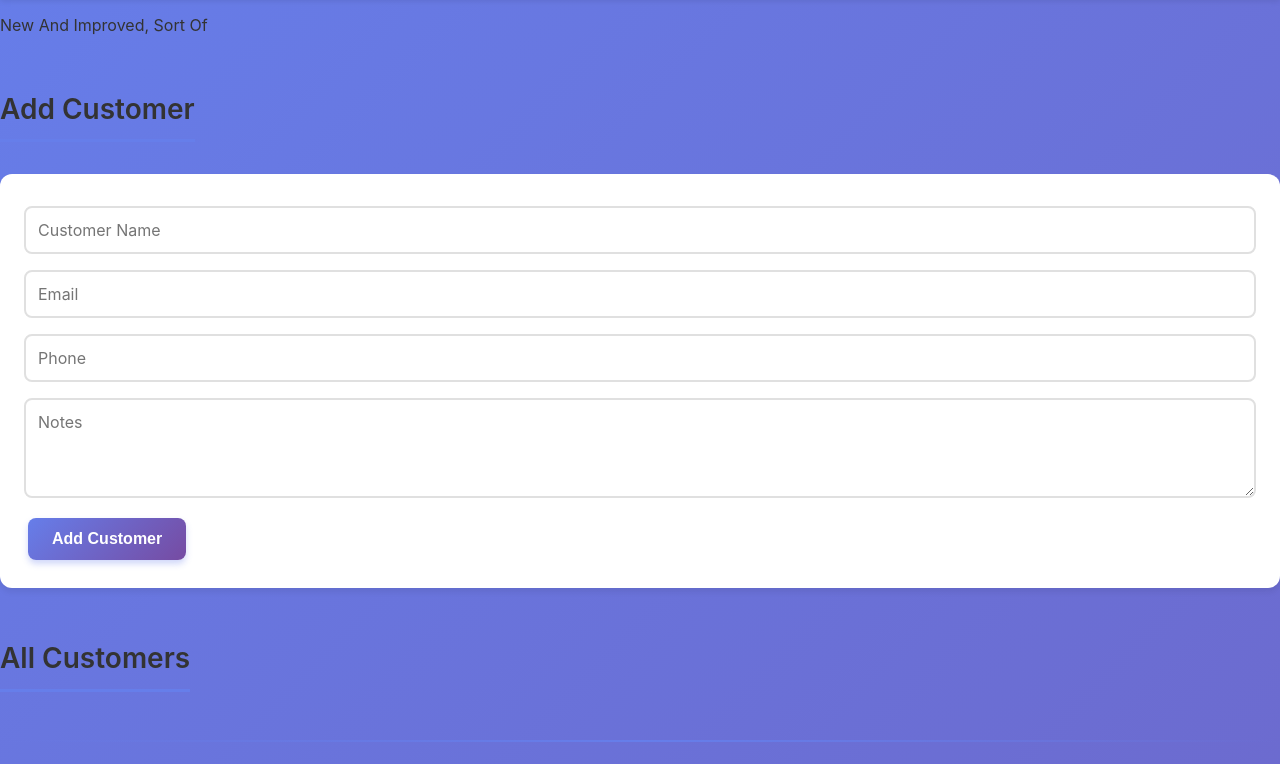
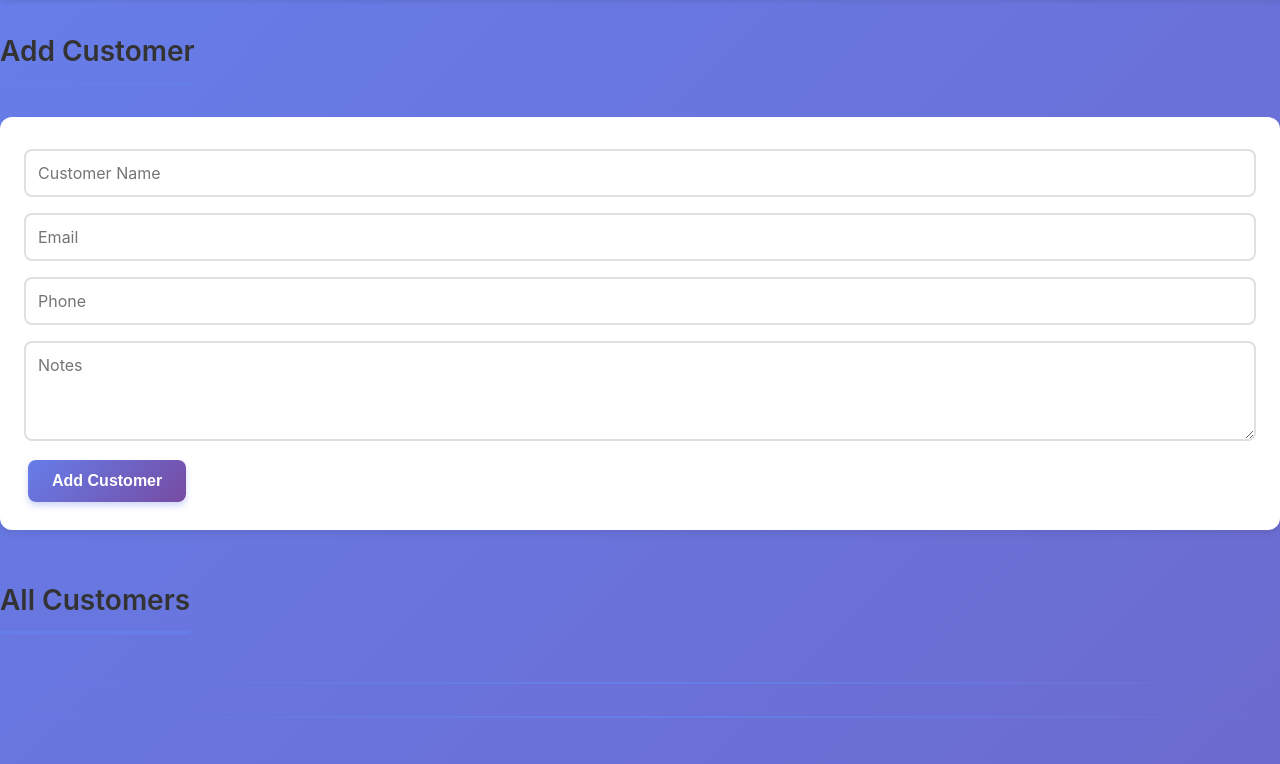
Before and after one commit to michaeliyer/cannedCocktailV3, a website: page public/index.html in a window 1280 px wide. Shown: the part 131-895 px from the top of the page. Drawn offline with Linux system fonts and the light colour scheme; no server answers.

Commit message:
Not Much

```diff
--- a/public/index.html
+++ b/public/index.html
@@ -1,4 +1,3 @@
-
 <!DOCTYPE html>
 <html lang="en">
   <head>
@@ -10,7 +9,6 @@
   <body>
     <body>
       <h1>Canned Cocktail Inventory V3</h1>
-      <p>New And Improved, Sort Of</p>
 
       <h2>Add Customer</h2>
       <form id="customerForm">
```
Also changed, not shown: 2 other files.
